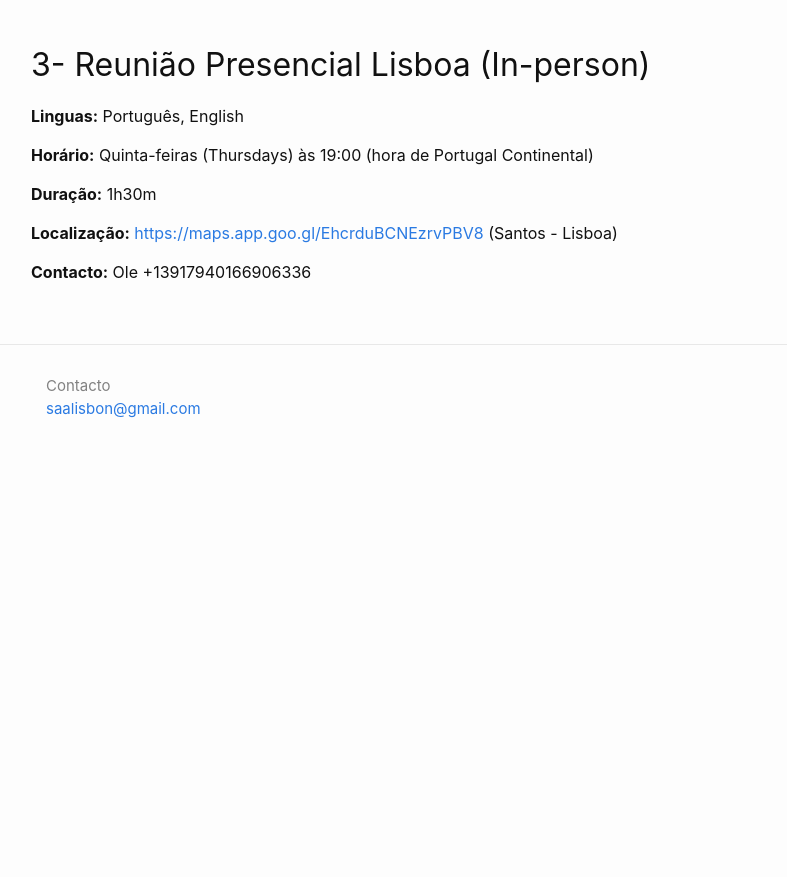
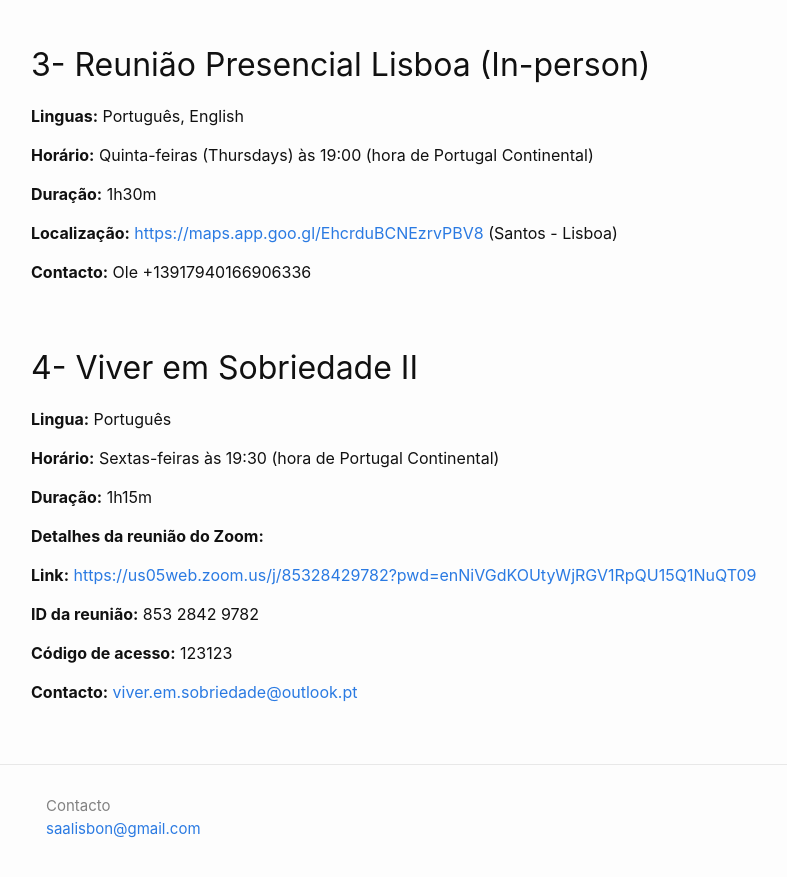
Before and after one commit to asaportugal/asaportugal.github.io, a Jekyll site: the page built from m4_reunioes.md, in a window 1280 px wide and 900 px high, scrolled down 1410 px. Shown: the top 877 px of the window, without its empty margins (127-914 px from the left). Built offline with Jekyll 4.4.1, drawn with Linux system fonts in a browser that asks for light colours; before the commit the page ends 1890 px from its top, so only the background shows below that.

Commit message:
new meeting

```diff
--- a/m4_reunioes.md
+++ b/m4_reunioes.md
@@ -57,3 +57,22 @@ banner: 'assets/meeting.jpg'
 **Localização:** <https://maps.app.goo.gl/EhcrduBCNEzrvPBV8> (Santos - Lisboa)
 
 **Contacto:** Ole +13917940166906336
+
+
+## 4- Viver em Sobriedade II
+
+**Lingua:** Português
+
+**Horário:** Sextas-feiras às 19:30 (hora de Portugal Continental)
+
+**Duração:** 1h15m
+
+**Detalhes da reunião do Zoom:**
+
+**Link:** <https://us05web.zoom.us/j/85328429782?pwd=enNiVGdKOUtyWjRGV1RpQU15Q1NuQT09>
+
+**ID da reunião:** 853 2842 9782
+
+**Código de acesso:** 123123
+
+**Contacto:** [viver.em.sobriedade@outlook.pt](mailto:viver.em.sobriedade@outlook.pt)
```
